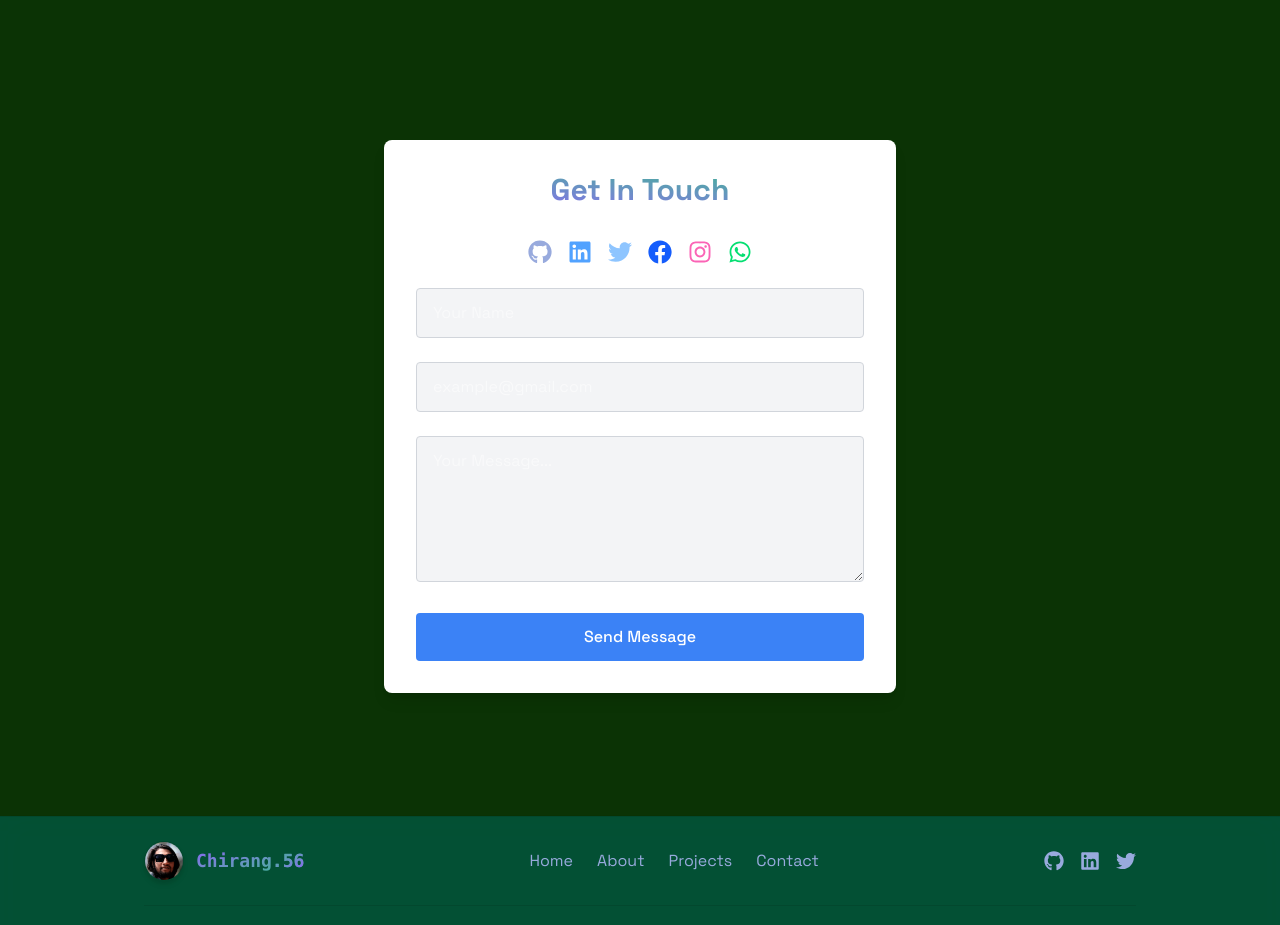
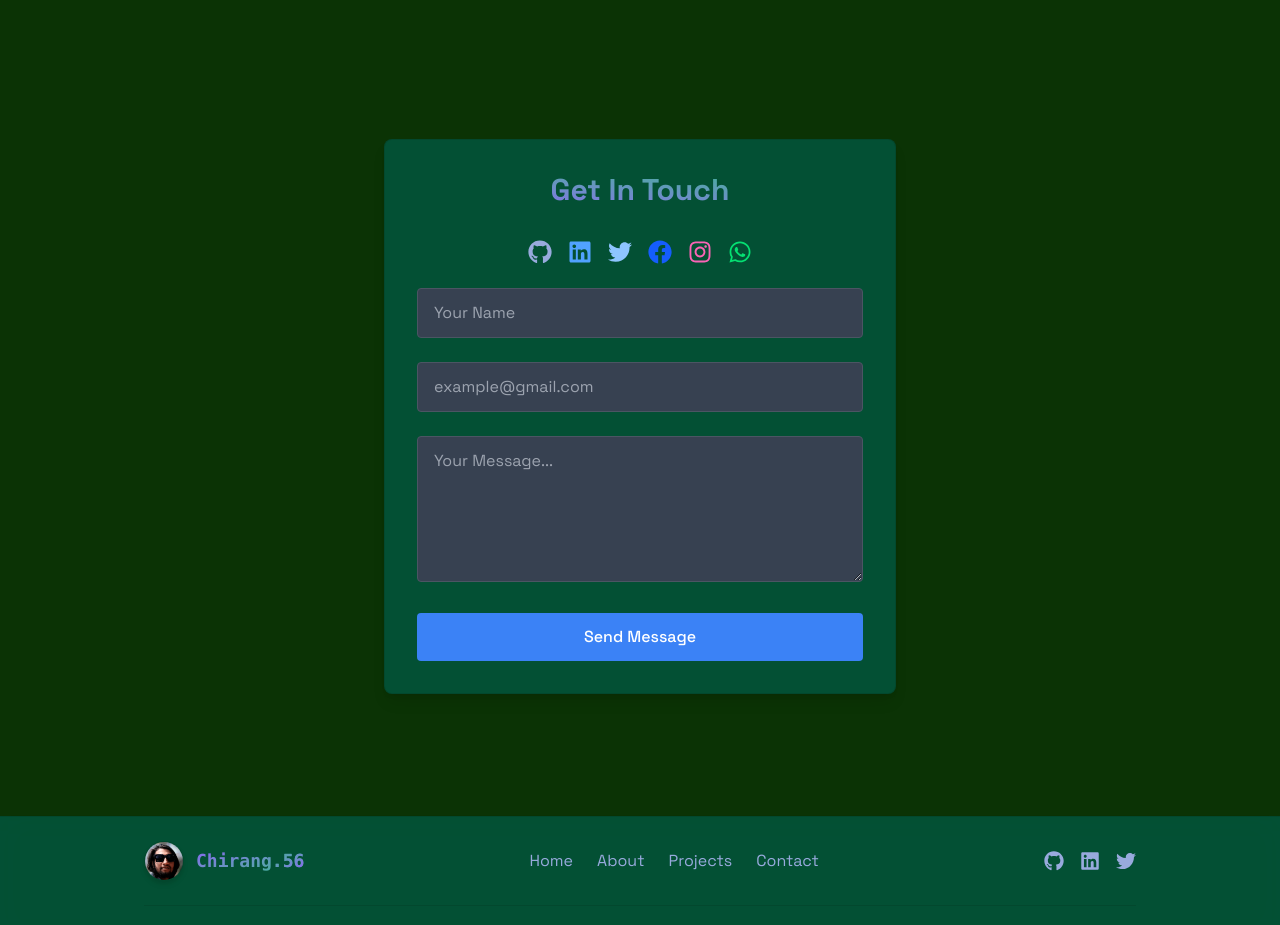
Before and after one commit to chirang56/chiran.me, a React (Vite) app: page / in a window 1280 px wide. Shown: the part 2560-3485 px from the top of the page. Built offline with nearby package versions, Linux system fonts and the light colour scheme.

Commit message:
feat(contact): enhance styling and transitions for input fields and buttons

```diff
--- a/src/components/sections/Contact.jsx
+++ b/src/components/sections/Contact.jsx
@@ -39,10 +39,12 @@ export const Contact = () => {
   return (
     <section
       id="contact"
-      className="min-h-screen flex items-center justify-center py-20 w-full bg-[var(--background)] text-[var(--text-primary)]"
+      className="min-h-screen flex items-center justify-center py-20 w-full bg-[var(--background)] text-[var(--text-primary)] transition-all"
     >
       <Toaster position="top-right" reverseOrder={false} />
-      <div className="w-full p-8 max-w-lg bg-[var(--card-bg)] rounded-lg shadow-lg border-[var(--border-color)] hover:-translate-y-1 hover:border-[var(--accent-primary)] transition-all">
+      <div className="w-full p-8 max-w-lg rounded-lg shadow-lg border border-[var(--border-color)] hover:border-[var(--input-border)] transition-all
+        bg-[var(--navbar-bg)]"
+      >
         <h2 className="text-3xl font-bold mb-8 bg-gradient-to-tr from-[var(--accent-gradient-from)] to-[var(--accent-gradient-to)] text-transparent bg-clip-text text-center">
           Get In Touch
         </h2>
@@ -84,7 +86,7 @@ export const Contact = () => {
               name="name"
               required
               value={formData.name}
-              className="w-full bg-[var(--input-bg)] border border-[var(--input-border)] rounded px-4 py-3 text-[var(--text-primary)] focus:outline-none focus:ring-2 focus:ring-[var(--accent-primary)] transition"
+              className="w-full bg-[var(--input-bg)] border border-[var(--input-border)] rounded px-4 py-3 text-[var(--text-primary)] placeholder-[var(--text-secondary)] focus:outline-none focus:ring-2 focus:ring-[var(--accent-primary)] hover:border-blue transition"
               placeholder="Your Name"
               onChange={(e) =>
                 setFormData({ ...formData, name: e.target.value })
@@ -99,7 +101,7 @@ export const Contact = () => {
               name="email"
               required
               value={formData.email}
-              className="w-full bg-[var(--input-bg)] border border-[var(--input-border)] rounded px-4 py-3 text-[var(--text-primary)] focus:outline-none focus:ring-2 focus:ring-[var(--accent-primary)] transition"
+              className="w-full bg-[var(--input-bg)] border border-[var(--input-border)] rounded px-4 py-3 text-[var(--text-primary)] placeholder-[var(--text-secondary)] focus:outline-none focus:ring-2 focus:ring-[var(--accent-primary)] hover:border-blue transition"
               placeholder="example@gmail.com"
               onChange={(e) =>
                 setFormData({ ...formData, email: e.target.value })
@@ -114,7 +116,7 @@ export const Contact = () => {
               required
               rows={5}
               value={formData.message}
-              className="w-full bg-[var(--input-bg)] border border-[var(--input-border)] rounded px-4 py-3 text-[var(--text-primary)] focus:outline-none focus:ring-2 focus:ring-[var(--accent-primary)] transition"
+              className="w-full bg-[var(--input-bg)] border border-[var(--input-border)] rounded px-4 py-3 text-[var(--text-primary)] placeholder-[var(--text-secondary)] focus:outline-none focus:ring-2 focus:ring-[var(--accent-primary)] hover:border-blue transition"
               placeholder="Your Message..."
               onChange={(e) =>
                 setFormData({ ...formData, message: e.target.value })
@@ -124,7 +126,7 @@ export const Contact = () => {
 
           <button
             type="submit"
-            className="w-full bg-[var(--accent-primary)] text-white py-3 px-6 rounded font-medium transition hover:-translate-y-0.5 hover:bg-[var(--accent-gradient-to)] hover:shadow-lg"
+            className="w-full bg-[var(--accent-primary)] text-white py-3 px-6 rounded font-medium transition hover:-translate-y-0.5 hover:bg-[var(--accent-gradient-to)] hover:shadow-lg hover:border-blue"
           >
             Send Message
           </button>
--- a/src/index.css
+++ b/src/index.css
@@ -11,9 +11,10 @@
   --accent-gradient-to: #10b981;
   --border-color: rgba(0, 0, 0, 0.1);
   --card-bg: #ffffff;
-  --input-bg: #f3f4f6;
-  --input-border: #d1d5db;
+  --input-bg: #374151;
+  --input-border: #4b5563;
   --navbar-bg: rgba(2, 88, 64, 0.8);
+  --placeholder-text: #9ca3af; /* Light mode placeholder color */
 }
 
 [data-theme="dark"] {
@@ -30,6 +31,7 @@
   --input-bg: #374151;
   --input-border: #4b5563;
   --navbar-bg: rgba(10, 10, 10, 0.8);
+  --placeholder-text: #9ca3af; /* Dark mode placeholder color */
 }
 
 html, body {
@@ -41,6 +43,42 @@ html, body {
   transition: background-color 0.3s ease, color 0.3s ease;
 }
 
+/* Apply transitions to specific elements that need to change with theme */
+nav,
+.card,
+button,
+input,
+textarea,
+.border {
+  transition: background-color 0.3s ease, color 0.3s ease, border-color 0.3s ease, box-shadow 0.3s ease;
+}
+
+/* Hover border effect */
+.hover-border-blue:hover {
+  border-color: rgba(37, 99, 235, 0.3); /* blue-500/30 */
+}
+
+/* Placeholder color for both light and dark modes */
+input::placeholder,
+textarea::placeholder {
+  color: var(--placeholder-text);
+}
+
+/* Input, Textarea and Form Elements */
+input, textarea {
+  background-color: var(--input-bg);
+  border-color: var(--input-border);
+  color: var(--text-primary);
+  transition: border-color 0.3s ease;
+}
+
+/* Card and other elements */
+.card {
+  background-color: var(--card-bg);
+  border-color: var(--border-color);
+}
+
+/* Utility animations */
 @layer utilities {
   @keyframes blink {
     0%,
@@ -80,15 +118,3 @@ html, body {
   opacity: 1;
   transform: translateY(0);
 }
-
-/*
- * Apply transitions to specific elements that need to change with theme
- */
-nav,
-.card,
-button,
-input,
-textarea,
-.border {
-  transition: background-color 0.3s ease, color 0.3s ease, border-color 0.3s ease, box-shadow 0.3s ease;
-}
```
